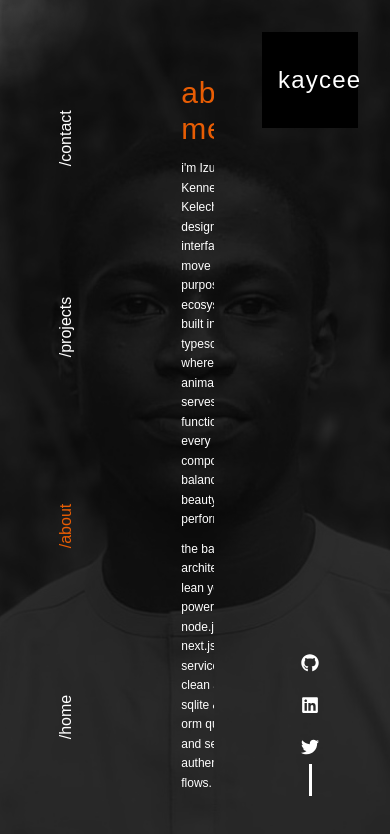
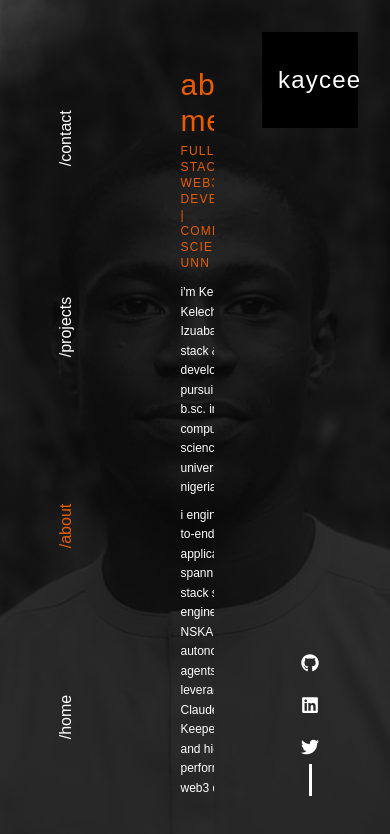
Before and after one commit to Kaycee276/Kelechukwu-Izuaba, a Next.js app: page /about in a window 390 px wide. Shown: the top 834 px of the page. Built offline with nearby package versions, Linux system fonts and the light colour scheme; a web font is replaced by a local one.

Commit message:
content: update About page text and tech stack derived directly from CV

```diff
--- a/src/app/about/page.tsx
+++ b/src/app/about/page.tsx
@@ -17,56 +17,42 @@ export default function AboutPage() {
 
   const tools: Tools[] = [
     {
-      category: "Frontend",
+      category: "Programming",
       items: [
-        "React",
         "TypeScript",
-        "Tailwind CSS",
-        "Javascript",
-        "Next.js",
-        "AppKit",
-        "Zustand",
-        "React Query",
-        "Recharts",
-        "Vite",
-        "Webpack",
+        "JavaScript",
+        "Solidity",
+        "Move",
+        "Rust",
+        "Python",
       ],
     },
     {
-      category: "Backend",
+      category: "Frameworks & AI",
       items: [
+        "React",
+        "Next.js",
+        "TailwindCSS",
         "Node.js",
         "Express",
-        "PostgreSQL",
-        "SQLite",
-        "REST APIs",
-        "GraphQL",
-        "Prisma",
-        "Drizzle ORM",
-        "Supabase",
-        "Socket.io",
-        "Redis",
-        "JWT",
-        "OAuth",
-        "Microservices",
-        "Docker",
-        "CI/CD",
+        "LangChain",
+        "KeeperHub",
+        "Claude API",
+        "Framer Motion",
+        "Zustand",
       ],
     },
     {
-      category: "Web3",
+      category: "Web3 & DevOps",
       items: [
-        "Solidity",
+        "Hardhat",
         "Ethers.js",
-        "Smart Contracts",
-        "Foundry",
-        "Web3.js",
-        "IPFS",
-        "Metamask",
-        "OpenZeppelin",
-        "Gas Optimization",
-        "Tokenomics",
-        "Smart Contract Security",
+        "PostgreSQL",
+        "Supabase",
+        "SQLite",
+        "WebSockets",
+        "Git & GitHub",
+        "Solana / EVM",
       ],
     },
   ];
@@ -81,16 +67,16 @@ export default function AboutPage() {
       {/* Toolbox Modal */}
       {isToolboxOpen && <Toolbox tools={tools} toggleToolbox={toggleToolbox} />}
 
-      <div className="max-w-4xl w-full grid md:grid-cols-2 gap-6 lg:gap-8 items-center max-h-[85vh] p-6 rounded-sm">
+      <div className="max-w-4xl w-full grid md:grid-cols-2 gap-6 lg:gap-8 items-center max-h-[85vh] p-4 sm:p-6 rounded-sm">
         {/* Left Column - Image */}
         <motion.div
           variants={fadeIn("right", "spring", 0.2, 1)}
           className="hidden md:flex justify-center"
         >
-          <div className="relative aspect-square w-full max-w-[320px] lg:max-w-[360px] overflow-hidden rounded-sm border border-white/20 shadow-md">
+          <div className="relative aspect-square w-full max-w-[300px] lg:max-w-[340px] overflow-hidden rounded-sm border border-white/20 shadow-md">
             <motion.img
               src="/image-1.jpeg"
-              alt="Profile"
+              alt="Kenneth Kelechukwu Izuaba"
               className="w-full h-full object-cover"
               whileHover={{ scale: 1.03 }}
             />
@@ -98,42 +84,33 @@ export default function AboutPage() {
           </div>
         </motion.div>
 
-        {/* Right Column - Content */}
+        {/* Right Column - Content derived directly from CV */}
         <motion.div
           variants={staggerContainer(0.1, 0.2)}
-          className="flex flex-col justify-center gap-3 sm:gap-4"
+          className="flex flex-col justify-center gap-3"
         >
           <motion.div variants={textVariant(0.2)}>
             <h1 className="text-3xl sm:text-4xl lg:text-5xl font-bold text-white tracking-wide">
               About Me
             </h1>
+            <p className="text-xs text-[#e85d04] uppercase tracking-widest mt-1 font-semibold">
+              Full-Stack & Web3 Developer | Computer Science, UNN
+            </p>
           </motion.div>
 
           <motion.div
             variants={fadeIn("left", "spring", 0.4, 1)}
-            className="space-y-3"
+            className="space-y-2.5"
           >
-            <div className="text-xs sm:text-sm text-gray-300 space-y-2.5 leading-relaxed">
+            <div className="text-xs sm:text-sm text-gray-300 space-y-2 leading-relaxed">
               <p>
-                I'm{" "}
-                <span className="uppercase font-semibold text-white">
-                  Izuaba Kenneth Kelechukwu
-                </span>
-                . I design interfaces that move with purpose, React ecosystems
-                built in TypeScript where every animation serves a function and
-                every component balances beauty with performance.
+                I'm <span className="uppercase font-semibold text-white">Kenneth Kelechukwu Izuaba</span>, a Full-Stack & Web3 Developer pursuing a B.Sc. in Computer Science at the University of Nigeria, Nsukka.
               </p>
               <p>
-                The backend architecture is lean yet powerful: Node.js and
-                Next.js services with clean APIs, SQLite & Drizzle ORM queries,
-                and secure authentication flows. When working with Web3, I focus
-                on making blockchain interactions feel inevitable rather than
-                intimidating.
+                I engineer end-to-end applications spanning full-stack search engines at <span className="text-white font-medium">NSKAI</span>, autonomous AI agents leveraging <span className="text-white font-medium">Claude API</span> & <span className="text-white font-medium">KeeperHub</span>, and high-performance Web3 dapps built with TypeScript, React, Next.js, and Solidity.
               </p>
               <p>
-                Lately my work has involved bringing real-time media experiences
-                closer to the blockchain layer. Across the stack, I prioritize
-                solutions that are maintainable first, then magical.
+                From building trustless escrow chess platforms (<span className="text-white font-medium">Chesster</span>) to active open-source contributions across EVM & Solana ecosystems, I focus on clean architecture, type safety, and seamless user experiences.
               </p>
             </div>
           </motion.div>
@@ -143,7 +120,7 @@ export default function AboutPage() {
               onClick={toggleToolbox}
               className="px-4 py-2 bg-white/5 border border-white/20 rounded-sm text-white text-xs sm:text-sm cursor-pointer hover:bg-white/10 transition-all shadow-sm"
             >
-              View My Toolbox
+              View My Tech Stack & Skills
             </button>
           </motion.div>
         </motion.div>
--- a/src/components/ProjectsClient.tsx
+++ b/src/components/ProjectsClient.tsx
@@ -85,7 +85,7 @@ export default function ProjectsClient({
             <motion.div
               key={project.id || project.title}
               variants={fadeIn("up", "spring", index * 0.1, 0.75)}
-              className="rounded-sm overflow-hidden backdrop-blur-md bg-black/50 border border-white/15 transition-all hover:bg-white/10 hover:border-orange-500/50 shadow-md"
+              className="rounded-sm overflow-hidden backdrop-blur-md bg-black/50 transition-all hover:bg-white/10"
             >
               <div className="p-6 md:p-8 space-y-5">
                 <div>
```
